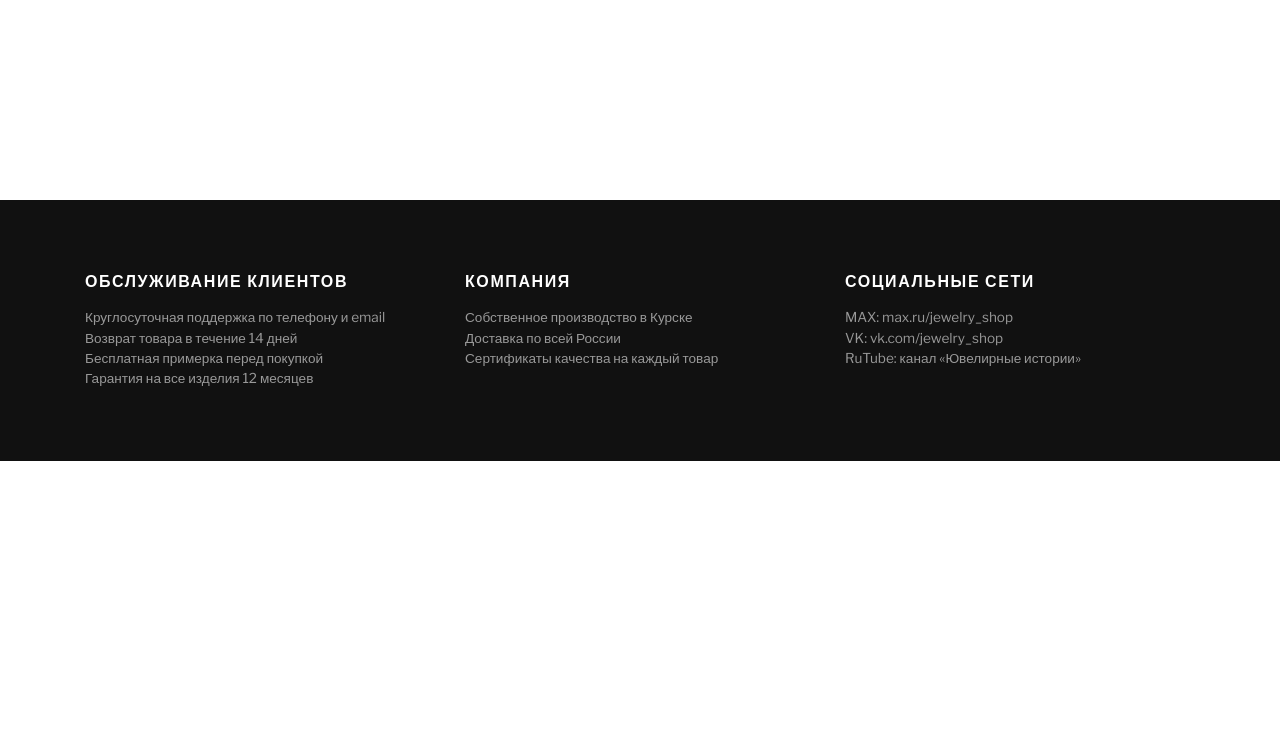
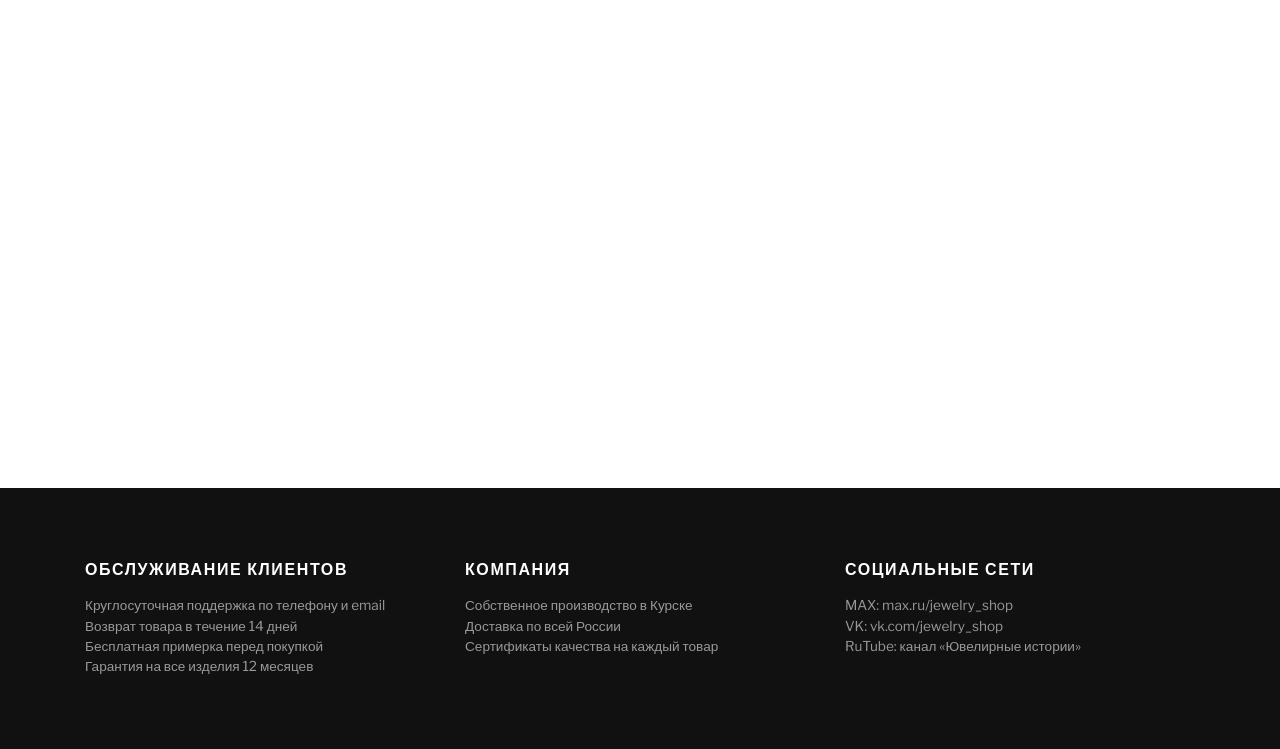
Before and after one commit to loughtyy/dipdub, a Django app: page /accounts/password-reset-confirm/1/1/ in a window 1280 px wide. Shown: the part 393-1142 px from the top of the page. Before the commit the page ends 854 px from the top, so only its background shows below. Run offline with Django 3.2, Linux system fonts and the light colour scheme; data comes from the database, SQL or seed files in the repository; both versions use the stored data as it was after the commit; some libraries are stand-ins or nearby versions; some web fonts are replaced.

Commit message:
loughtyy

```diff
--- a/templates/account/login.html
+++ b/templates/account/login.html
@@ -53,5 +53,5 @@
 
         </div>
       </div>
-      <div class="container-fluid mt-5 pb-4"></div>
+      <div class="container-fluid mt-5 pb-5"></div>
 {% endblock content %}
--- a/templates/account/password_reset.html
+++ b/templates/account/password_reset.html
@@ -51,5 +51,6 @@
       </div>
       <div class="container-fluid mt-5 pb-5"></div>
       <div class="container-fluid mt-5 pb-5"></div>
+      <div class="container-fluid mt-5 pb-5"></div>
       <div class="container-fluid mt-5 pb-3"></div>
 {% endblock content %}
--- a/templates/account/password_reset_confirm.html
+++ b/templates/account/password_reset_confirm.html
@@ -51,4 +51,7 @@
       </div>
       <div class="container-fluid mt-5 pb-5"></div>
       <div class="container-fluid mt-5 pb-5"></div>
+      <div class="container-fluid mt-5 pb-5"></div>
+      <div class="container-fluid mt-5 pb-5"></div>
+      <div class="container-fluid mt-5 pb-5"></div>
 {% endblock content %}
--- a/templates/account/password_reset_done.html
+++ b/templates/account/password_reset_done.html
@@ -28,4 +28,5 @@
       <div class="container-fluid mt-5 pb-5"></div>
       <div class="container-fluid mt-5 pb-5"></div>
       <div class="container-fluid mt-5 pb-5"></div>
+      <div class="container-fluid mt-5 pb-5"></div>
 {% endblock content %}
--- a/templates/navbar.html
+++ b/templates/navbar.html
@@ -12,7 +12,7 @@
                 <li class="nav-item dropdown"><a class="nav-link dropdown-toggle" id="pagesDropdown" href="#" data-toggle="dropdown" aria-haspopup="true" aria-expanded="false">Категории</a>
                   <div class="dropdown-menu mt-3" aria-labelledby="pagesDropdown">
                     {% if categories_menu %}
-                      {% for cat_menu in categories_menu %}
+                      {% for cat_menu in categories_menu|slice:":3" %}
                         <a class="dropdown-item border-0 transition-link" href="{% url 'store:category-products' cat_menu.slug %}">{{cat_menu.title}}</a>
                       {% endfor %}
                     {% endif %}
```
Also changed, not shown: db.sqlite3.
